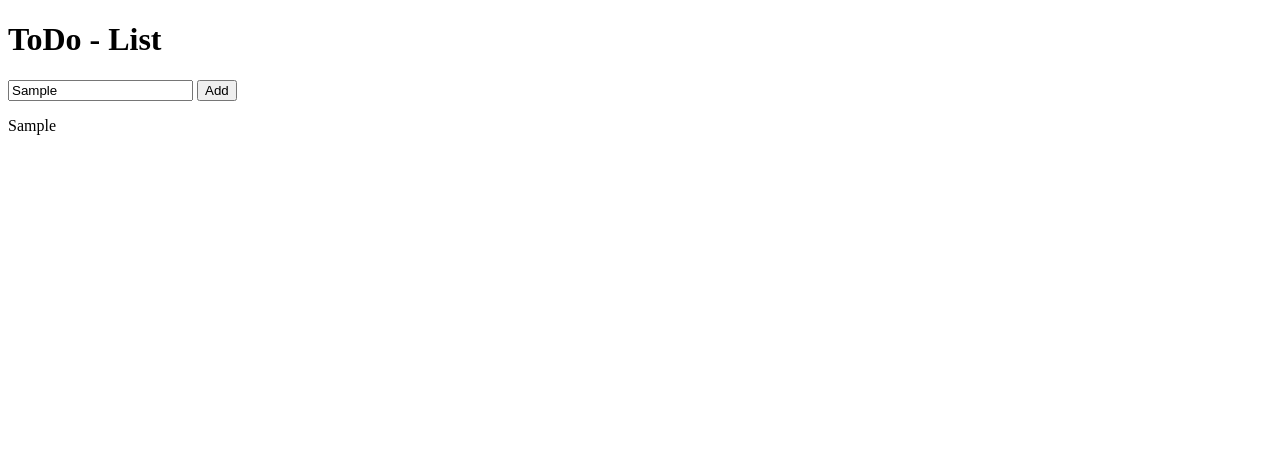
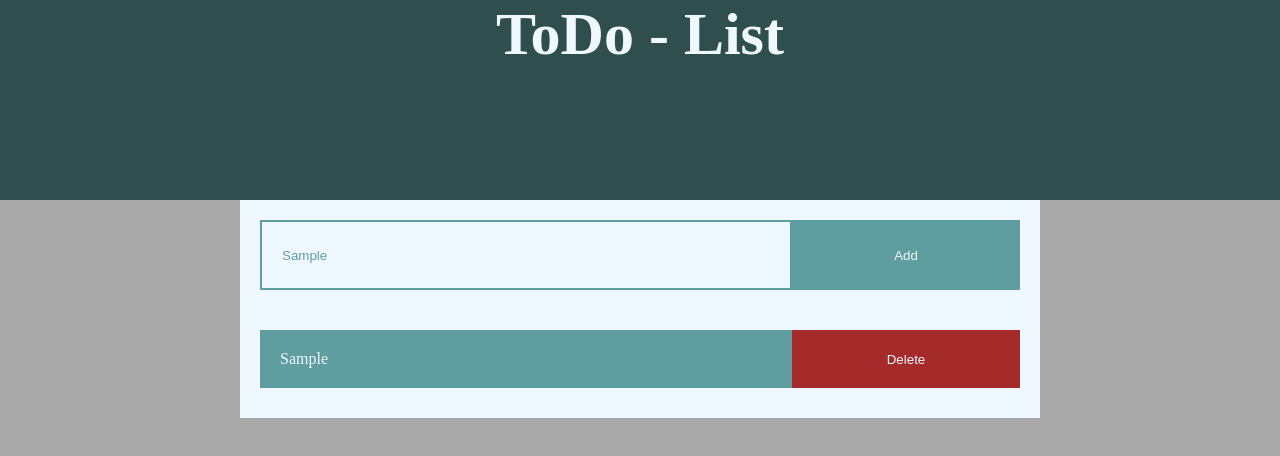
Before and after one commit to Anri-H/ToDo-List, a plain HTML site: page index.html in a window 1280 px wide. Both pictures are taken after typing "Sample" into the empty fields and a click on the input "Add". Drawn offline with Linux system fonts and the light colour scheme.

Commit message:
feat(*): created delete button

```diff
--- a/index.html
+++ b/index.html
@@ -5,12 +5,17 @@
     <meta http-equiv="X-UA-Compatible" content="IE=edge" />
     <meta name="viewport" content="width=device-width, initial-scale=1.0" />
     <title>ToDo List</title>
+    <link rel="stylesheet" href="./style.css" />
   </head>
   <body>
-    <h1>ToDo - List</h1>
-    <input type="text" class="name" placeholder="Name" />
-    <input type="submit" class="add" value="Add" />
-    <div class="list"></div>
+    <header><h1>ToDo - List</h1></header>
+    <main>
+      <div class="todo">
+        <input type="text" class="name" placeholder="Name" />
+        <input type="submit" class="add" value="Add" />
+      </div>
+      <div class="list"></div>
+    </main>
     <script src="./index.js"></script>
   </body>
 </html>
--- a/index.js
+++ b/index.js
@@ -6,11 +6,29 @@ function addName() {
   if (input === "") {
     return;
   }
+  const div = document.createElement("div");
+  div.setAttribute("class", "item");
+  list.appendChild(div);
+
   const p = document.createElement("p");
   const text = document.createTextNode(input);
   p.appendChild(text);
-  list.appendChild(p);
-//   input = "";
+  div.appendChild(p);
+  //   input = "";
+
+  const button = document.createElement("button");
+  button.setAttribute("class", "delete");
+  const del = document.createTextNode("Delete");
+  button.appendChild(del);
+  div.appendChild(button);
 }
 
 add.addEventListener("click", addName);
+
+// let items = document.querySelectorAll(".item");
+//   items.forEach((el, i) => {
+//     const del = document.querySelector(".delete");
+//     del.addEventListener("click", () => {
+//       items.splice(i, 1);
+//     });
+//   });
--- a/style.css
+++ b/style.css
@@ -0,0 +1,73 @@
+* {
+  margin: 0;
+
+  box-sizing: border-box;
+}
+
+body {
+  background-color: darkgray;
+  color: aliceblue;
+}
+
+header {
+  text-align: center;
+  font-size: 30px;
+  height: 200px;
+  background-color: darkslategray;
+}
+
+main {
+  margin: auto;
+  width: 800px;
+}
+
+.todo {
+  padding: 20px;
+  background-color: aliceblue;
+  display: flex;
+}
+
+.name {
+  border: 2px solid cadetblue;
+  width: 70%;
+  padding: 20px;
+  background-color: aliceblue;
+  color: cadetblue;
+  height: 70px;
+}
+
+.add {
+  border: none;
+  background-color: cadetblue;
+  color: aliceblue;
+  padding: 20px;
+  width: 30%;
+}
+
+.list {
+  background-color: aliceblue;
+  padding: 20px;
+}
+
+.item {
+  margin-bottom: 10px;
+  display: flex;
+}
+
+.list p {
+  width: 70%;
+  background-color: cadetblue;
+  color: aliceblue;
+  padding: 20px;
+}
+
+.delete {
+  width: 30%;
+  color: aliceblue;
+  background-color: brown;
+  border: none;
+}
+
+.check {
+  background-color: darkslategray;
+}
```
